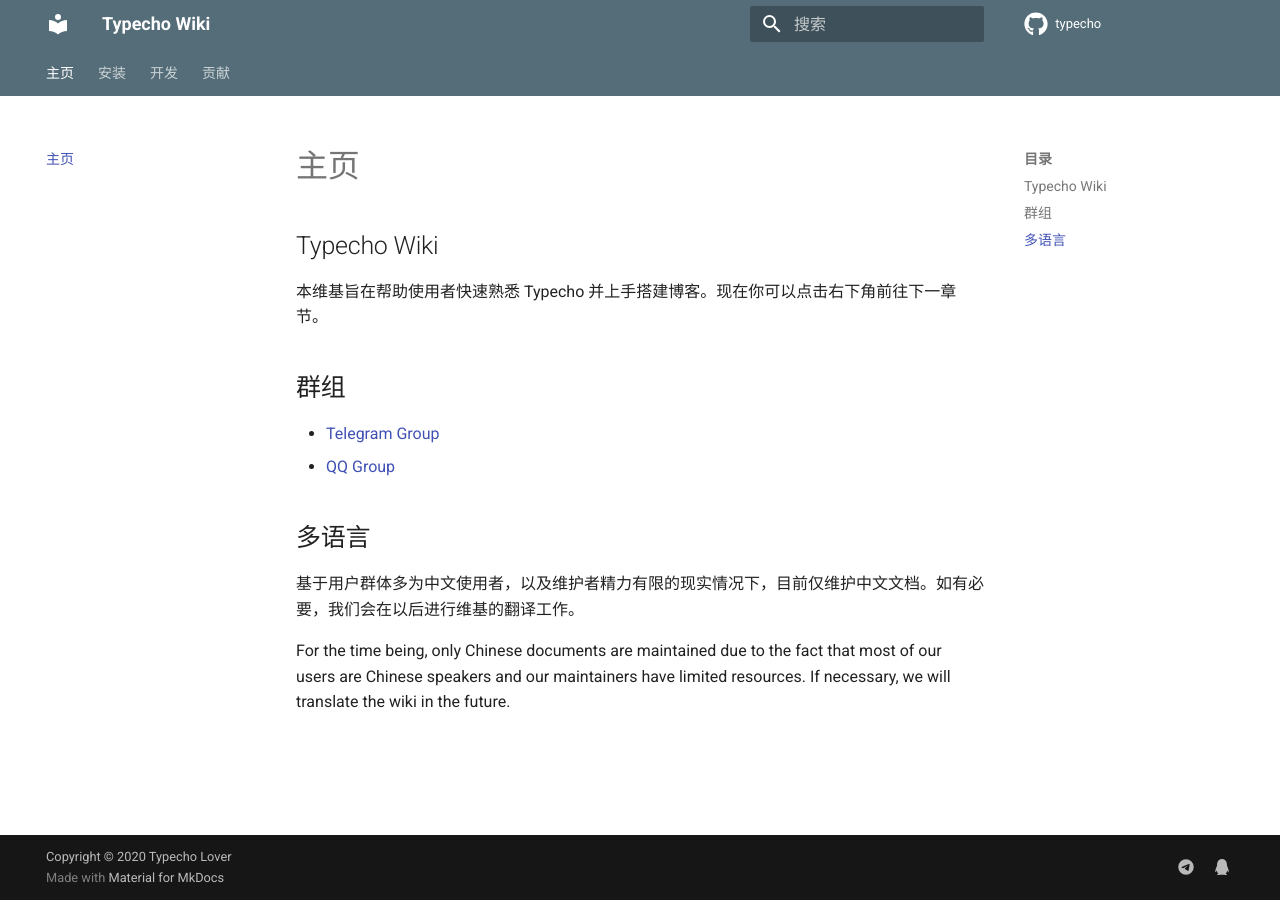
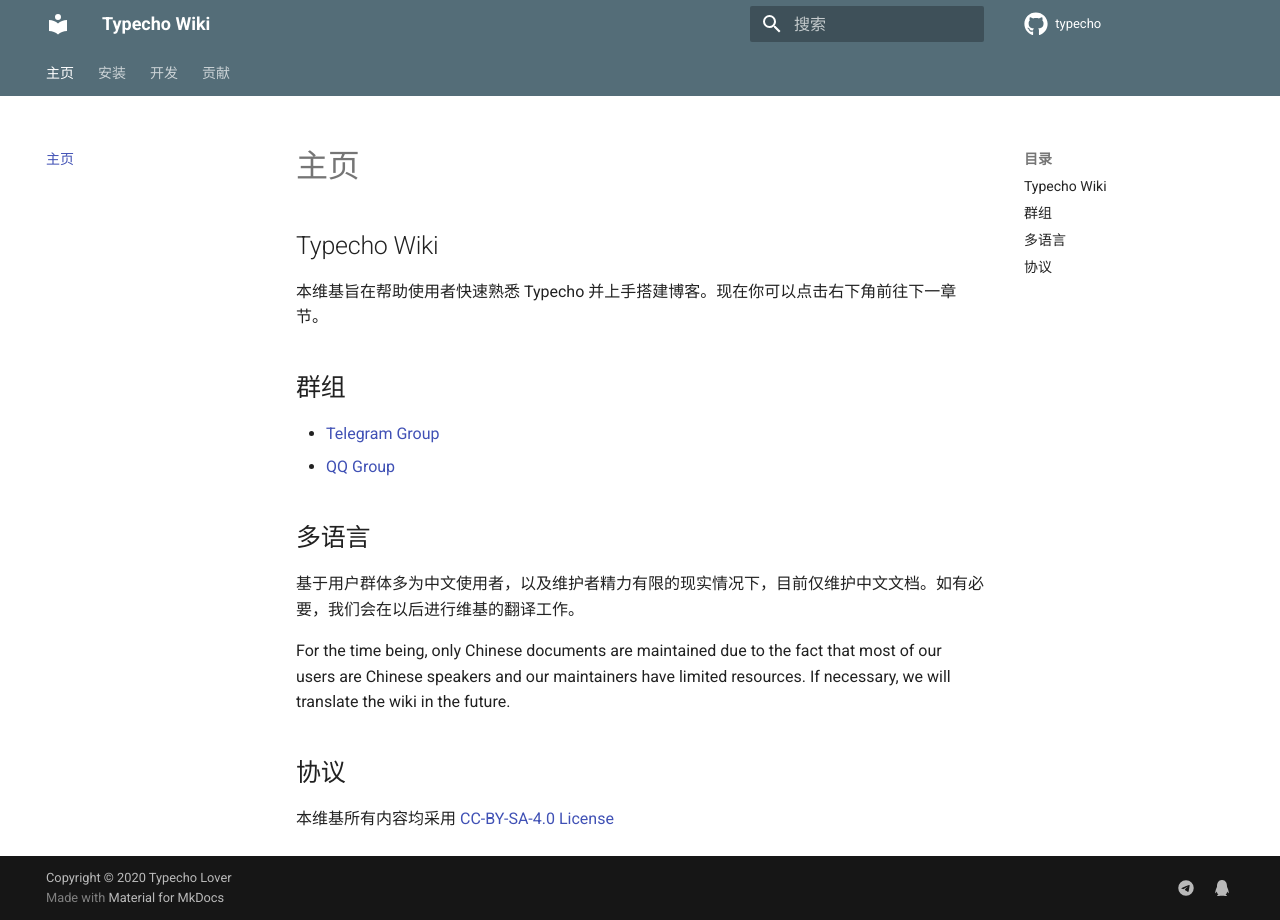
Before and after one commit to typecho-lover/wiki, an MkDocs documentation site: the page built from wiki/index.md, in a window 1280 px wide. Built offline with MkDocs 1.6.1 and Material for MkDocs 9.7.7, drawn with Linux system fonts in a browser that asks for light colours; comment, search, counter and statistics services are not loaded.

Commit message:
docs(index): 添加版权声明

```diff
--- a/wiki/index.md
+++ b/wiki/index.md
@@ -14,3 +14,7 @@
 基于用户群体多为中文使用者，以及维护者精力有限的现实情况下，目前仅维护中文文档。如有必要，我们会在以后进行维基的翻译工作。
 
 For the time being, only Chinese documents are maintained due to the fact that most of our users are Chinese speakers and our maintainers have limited resources. If necessary, we will translate the wiki in the future.
+
+## 协议
+
+本维基所有内容均采用 [CC-BY-SA-4.0 License](https://github.com/typecho-lover/wiki/blob/master/LICENSE)
```
